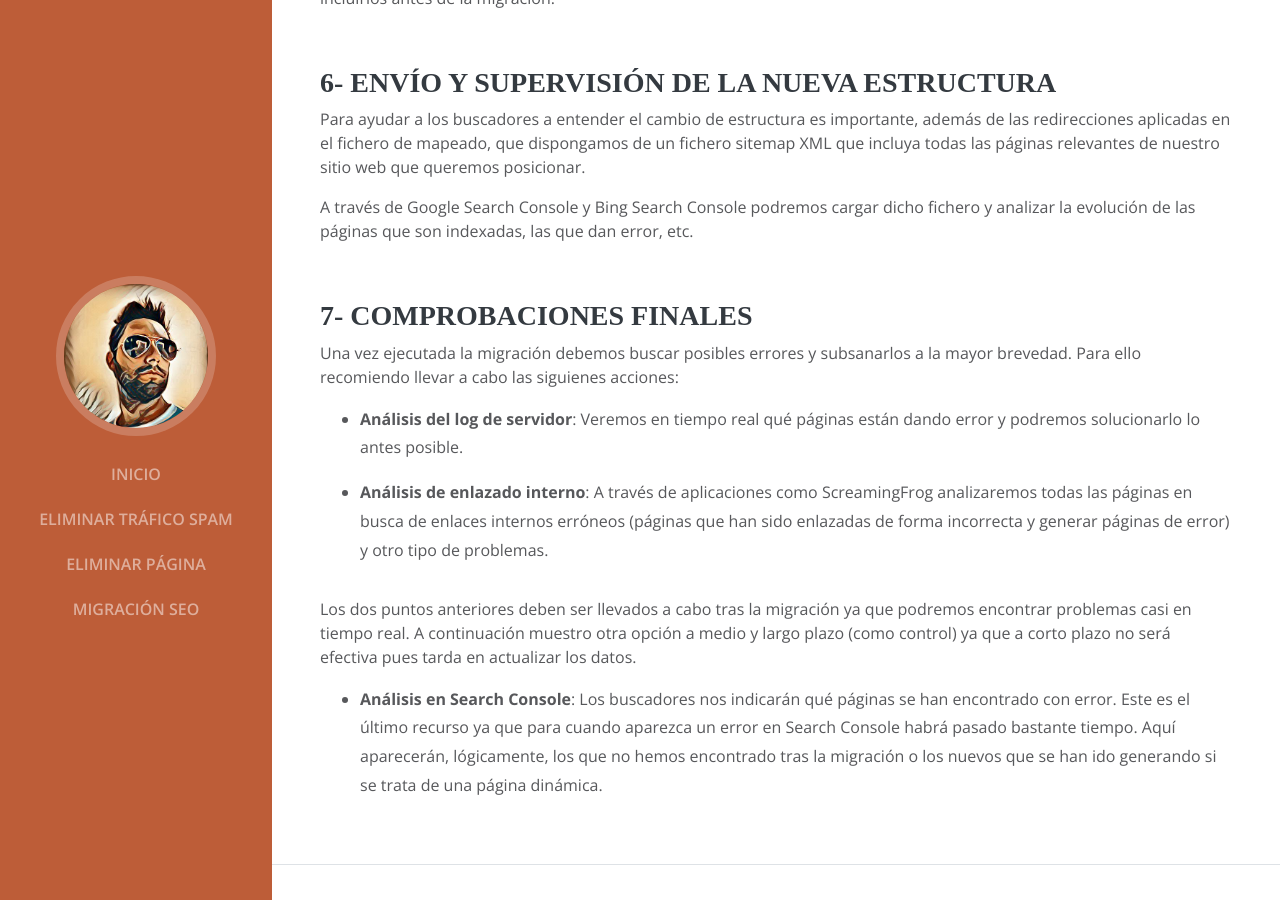
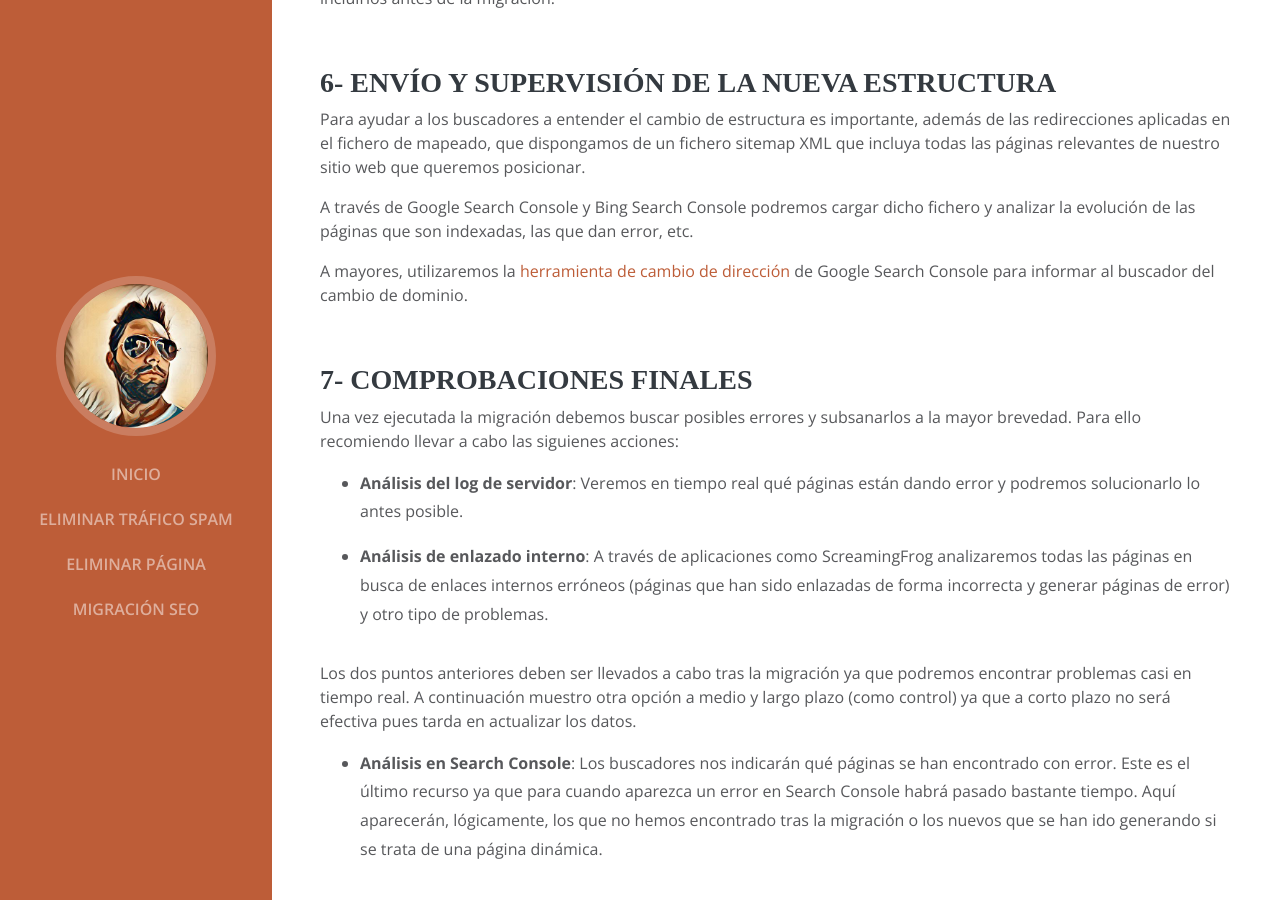
Before and after one commit to Emirodgar/w-chuleta-seo, a Jekyll site: the page built from migracion-seo.md, in a window 1280 px wide and 900 px high, scrolled down 1859 px. Built offline with Jekyll 4.4.1, drawn with Linux system fonts in a browser that asks for light colours; some web fonts are replaced; our own code applies the rules of GitHub Pages for plain Markdown files.

Commit message:
Update migracion-seo.md

```diff
--- a/migracion-seo.md
+++ b/migracion-seo.md
@@ -64,6 +64,8 @@
 
 A través de Google Search Console y Bing Search Console podremos cargar dicho fichero y analizar la evolución de las páginas que son indexadas, las que dan error, etc.
 
+A mayores, utilizaremos la [herramienta de cambio de dirección](https://support.google.com/webmasters/answer/83106?hl=es) de Google Search Console para informar al buscador del cambio de dominio.
+
 ## 7- Comprobaciones finales
 
 Una vez ejecutada la migración debemos buscar posibles errores y subsanarlos a la mayor brevedad. Para ello recomiendo llevar a cabo las siguienes acciones:
```
